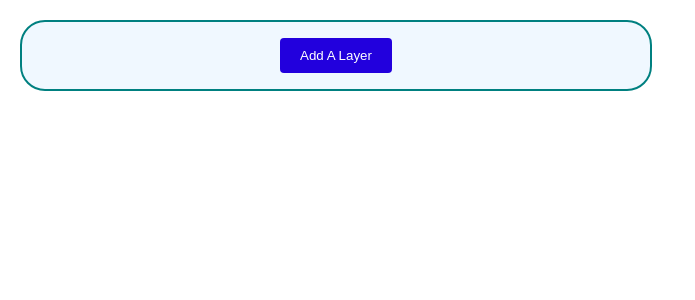
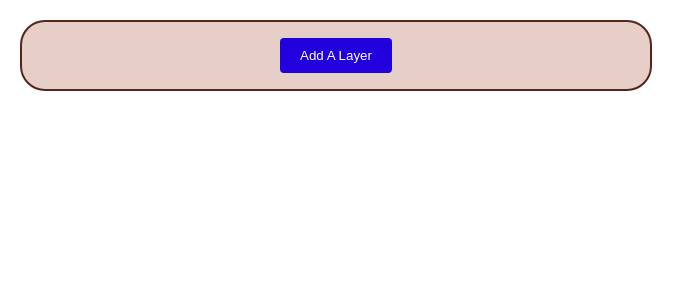
Before and after one commit to kevinjfaucher/Cake-Starter, a React (Vite) app: page / in a window 1280 px wide. Shown: the top 300 px of the page, without its empty margins (0-695 px from the left). Built offline with nearby package versions, Linux system fonts and the light colour scheme.

Commit message:
background tweaks

```diff
--- a/src/components/CakeBuilder/styles/CakeBuilder.css
+++ b/src/components/CakeBuilder/styles/CakeBuilder.css
@@ -1,13 +1,12 @@
 .cake-builder {
     flex-grow: 1;
     width: 90%;
-    background-color: aliceblue;
-    border: 2px solid teal;
+    background-color: #e5cfc8;
+    border: 2px solid #552619;
     font-family: sans-serif;
     border-radius: 25px;
     padding-left: 10px;
     padding-right: 10px;
     overflow: auto;
     max-height: 33%;
-
 }
```
